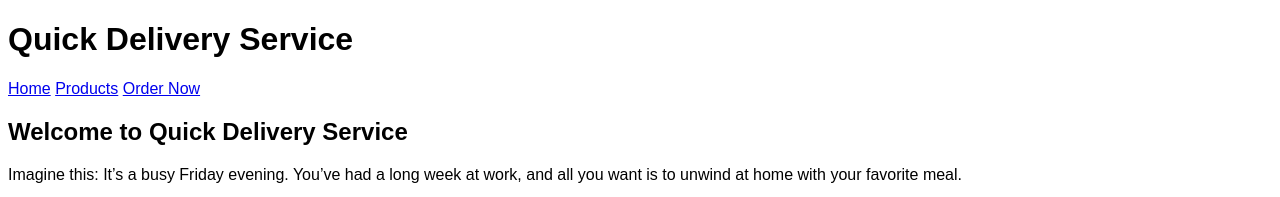
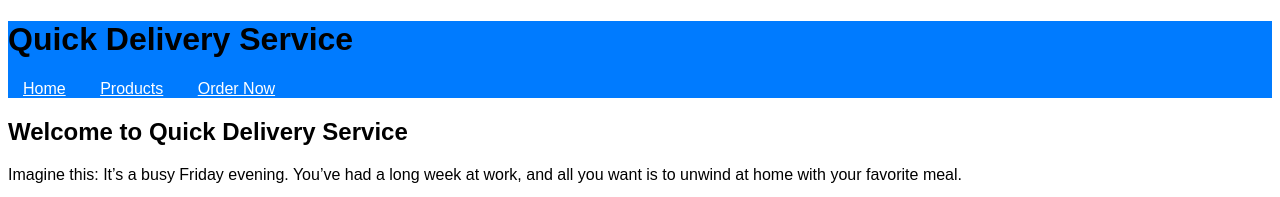
Before and after one commit to cascadeworks/cascadeportfolio, a plain HTML site: page index.html in a window 1280 px wide. Shown: the top 197 px of the page. Drawn offline with nearby package versions, Linux system fonts and the light colour scheme.

Commit message:
Update styles.css

```diff
--- a/styles.css
+++ b/styles.css
@@ -1,5 +1,18 @@
 body {
     font-family: Arial, sans-serif;
+}
+
+header {
+    background-color: #007bff;
+}
+
+.navbar {
+    margin: 20px 0;
+}
+
+.navbar a {
+    color: white;
+    margin: 0 15px;
 }
 
 .card {
@@ -18,11 +31,3 @@ footer {
 .bg-light {
     background-color: #f8f9fa !important;
 }
-
-.text-primary {
-    color: #007bff !important;
-}
-
-.shadow-lg {
-    box-shadow: 0 0 20px rgba(0, 0, 0, 0.15);
-}
```
